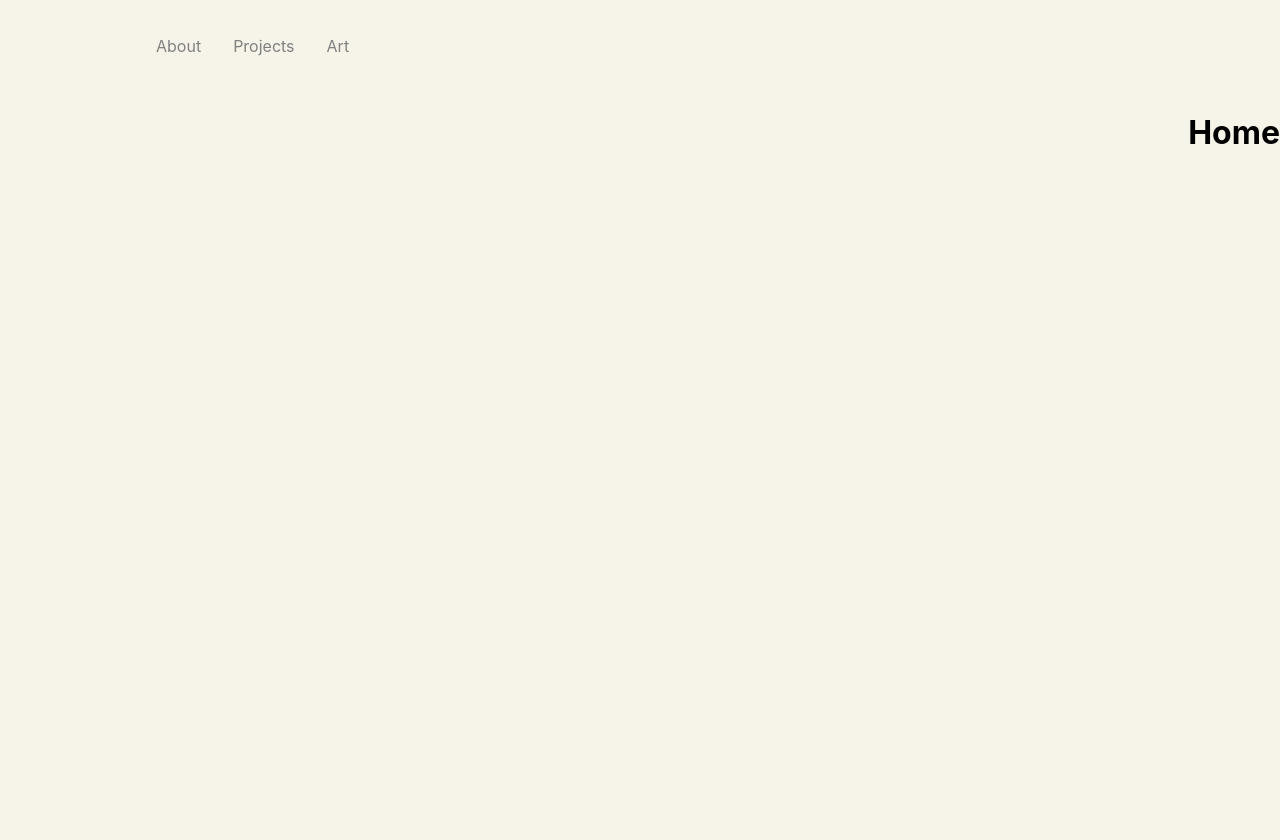
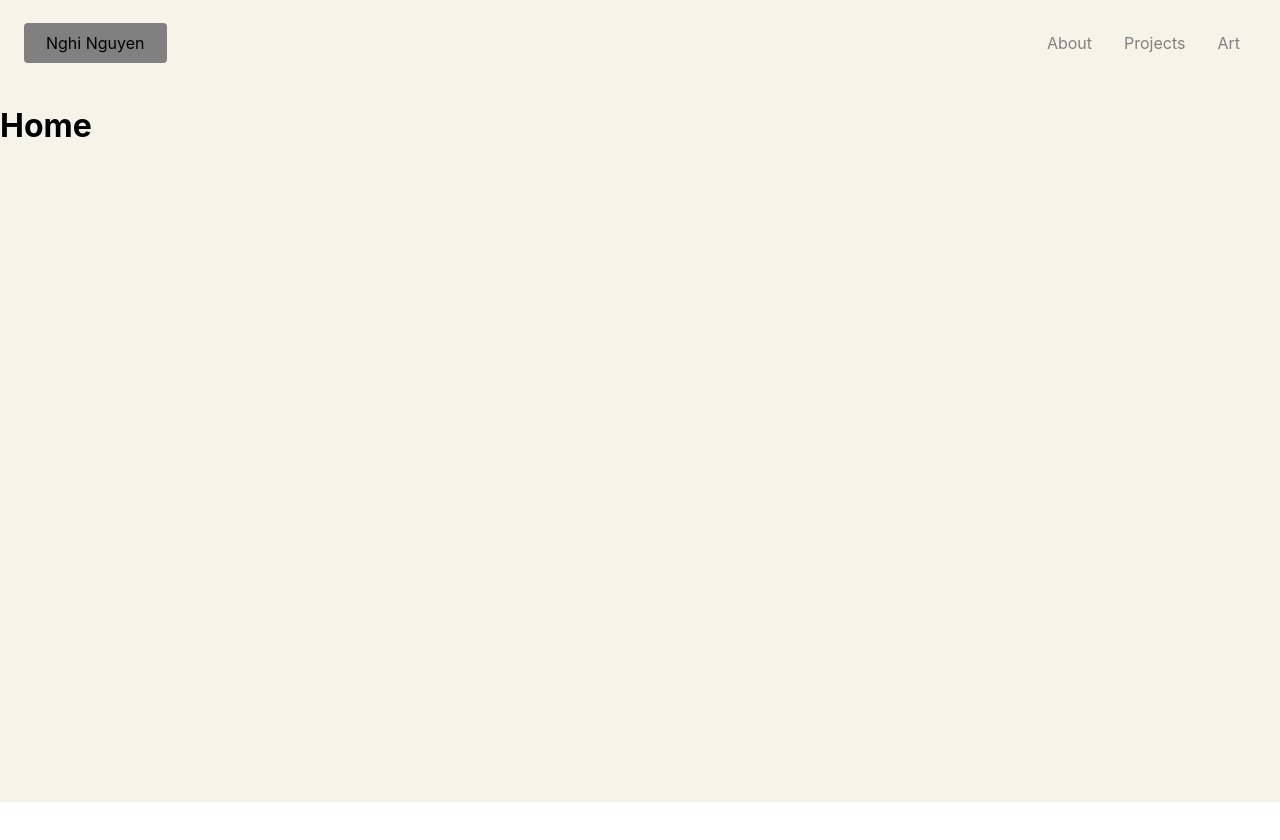
Before and after one commit to nghi-nguyen-beep/personal-portfolio, a React (Create React App) app: page / in a window 1280 px wide. Shown: the top 840 px of the page. After the commit the page ends 802 px from the top, so only its background shows below. Built offline with nearby package versions, Linux system fonts and the light colour scheme.

Commit message:
Change styling of navbar

```diff
--- a/src/components/Navbar/elements.js
+++ b/src/components/Navbar/elements.js
@@ -3,11 +3,9 @@ import { NavLink as Link } from 'react-router-dom';
 import styled from 'styled-components';
 
 export const Nav = styled.nav`
-background: #F6F3E8;
   height: 85px;
   display: flex;
   justify-content: space-between;
-padding: 0.2rem calc((100vw - 1000px) / 2);
   z-index: 12;
   /* Third Nav */
   /* justify-content: flex-start; */
@@ -42,10 +40,8 @@ color: #808080;
 
 export const NavMenu = styled.div`
   display: flex;
-align-items: center;
-margin-right: -24px;
   /* Second Nav */
-/* margin-right: 24px; */
+  margin-right: 24px;
   /* Third Nav */
   /* width: 100vw;
   white-space: nowrap; */
@@ -61,9 +57,6 @@ margin-right: 24px;
   /* Third Nav */
   /* justify-content: flex-end;
   width: 100vw; */
-@media screen and (max-width: 768px) {
-	display: none;
-}
 `;
 
 export const NavBtnLink = styled(Link)`
--- a/src/components/Navbar/index.js
+++ b/src/components/Navbar/index.js
@@ -1,17 +1,21 @@
 import React from 'react';
-import { Outlet } from 'react-router-dom';
 import {
   Nav,
   NavLink,
   Bars,
   NavMenu,
+  NavBtn,
+  NavBtnLink
 } from './elements.js';
 
-const Navbar = () => {
+function Navbar() {
   return (
     <>
       <Nav>
         <Bars />
+        <NavBtn>
+          <NavBtnLink to='/'>Nghi Nguyen</NavBtnLink>
+        </NavBtn>
         <NavMenu>
           <NavLink to='/about'>
             About
@@ -24,7 +28,6 @@ const Navbar = () => {
           </NavLink>
         </NavMenu>
       </Nav>
-      <Outlet />
     </>
   );
 };
--- a/src/pages/home.js
+++ b/src/pages/home.js
@@ -1,13 +1,8 @@
+import './includes/css/home.css';
+
 function Home() {
     return (
-        <div
-          style={{
-            display: 'flex',
-            justifyContent: 'Right',
-            alignItems: 'Right',
-            height: '100vh'
-          }}
-        >
+        <div className= "home-main">
           <h1>Home</h1>
         </div>
       );
--- /dev/null
+++ b/src/pages/includes/css/home.css
@@ -0,0 +1,7 @@
+.home-main {
+    background-color: #F6F3E8;
+    /* display: flex;
+    justify-content: right;
+    align-items: right; */
+    height: 87vh;
+  }
```
Lines whose indentation alone changed are shown as unchanged.
